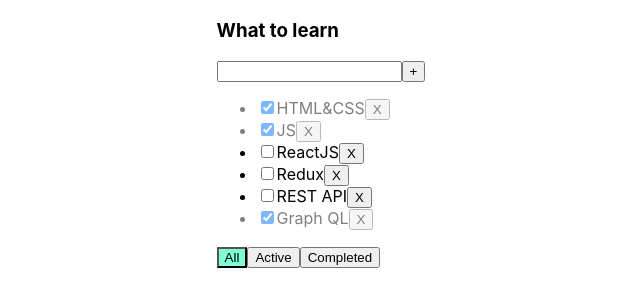
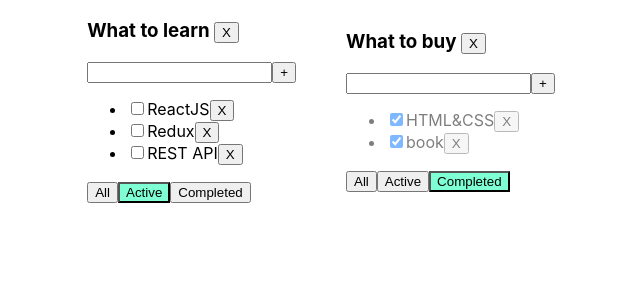
Before and after one commit to KombinatorVit/TodoLDim, a React (Create React App) app: page / in a window 1280 px wide. Shown: the top 306 px of the page, without its empty margins (319-959 px from the left). Built offline with nearby package versions, Linux system fonts and the light colour scheme.

Commit message:
Todolist for students 05

```diff
--- a/src/App.tsx
+++ b/src/App.tsx
@@ -5,75 +5,115 @@
 
 
 export type FilterValuesType = 'all' | 'completed' | 'active'
+type TodoListType = {
+    id: string
+    title: string
+    filter: FilterValuesType
+}
 
 function App() {
 
+    function removeTask(id: string, todoListId:string) {
+        debugger
+        let tasks = tasksObj[todoListId]
 
-    let [tasks, setTasks] = useState<Array<TasksType>>([
-        {id: v1(), title: 'HTML&CSS', isDone: true},
-        {id: v1(), title: 'JS', isDone: true},
-        {id: v1(), title: 'ReactJS', isDone: false},
-        {id: v1(), title: 'Redux', isDone: false},
-        {id: v1(), title: 'REST API', isDone: false},
-        {id: v1(), title: 'Graph QL', isDone: true},
+        let filteredTasks = tasks.filter((t) => t.id !== id);
+        tasksObj[todoListId] = filteredTasks
+        setTasks({...tasksObj});
+    }
 
+    function addTask(title: string, todoListId:string) {
+        let newTask = {id: v1(), title: title, isDone: false};
+        let tasks = tasksObj[todoListId]
+
+        let newTasks = [newTask, ...tasks];
+        tasksObj[todoListId] = newTasks
+
+        setTasks({...tasksObj});
+    }
+
+
+    function changeFilter(value: FilterValuesType, todoListId: string) {
+        let todolist = todolists.find(tl => tl.id === todoListId);
+        if (todolist) {
+            todolist.filter = value;
+            setTodoLists([...todolists]);
+        }
+    }
+
+
+    function changeStatus(taskId: string, isDone: boolean, todoListId: string) {
+        let tasks = tasksObj[todoListId]
+
+        let task = tasks.find((t) => t.id === taskId);
+        if (task) {
+
+            task.isDone = isDone;
+            setTasks({...tasksObj});
+
+        }
+    }
+
+    let todoListId1 = v1();
+    let todoListId2 = v1();
+
+    let [todolists, setTodoLists] = useState<Array<TodoListType>>([
+        {id: todoListId1, title: 'What to learn', filter: 'active'},
+        {id: todoListId2, title: 'What to buy', filter: 'completed'}
     ]);
 
 
-    function addTask(title: string) {
-        let newTask = {id: v1(), title: title, isDone: false};
-        let newTasks = [newTask, ...tasks];
-        setTasks(newTasks);
+    let removeTodoList = (todoListId: string)=> {
+let filteredTodoList = todolists.filter((tl => tl.id !== todoListId))
+        setTodoLists(filteredTodoList)
+        delete tasksObj[todoListId]
+        setTasks({...tasksObj})
     }
 
-    let [filter, setFilter] = useState<FilterValuesType>('all');
-
-    function removeTask(id: string) {
-        let filteredTasks = tasks.filter((t) => t.id !== id);
-        setTasks(filteredTasks);
-    }
-
-    function changeFilter(value: FilterValuesType) {
-        setFilter(value);
-    }
-
-    let tasksForTodoList = tasks;
-    if (filter === 'completed') {
-        tasksForTodoList = tasks.filter(t => t.isDone);
-    }
-
-    if (filter === 'active') {
-        tasksForTodoList = tasks.filter(t => !t.isDone);
-    }
-
-
-    function changeStatus(taskId: string, isDone: boolean) {
-        let task = tasks.find((t) => t.id === taskId);
-        if (task) {
-            task.isDone = isDone;
-        }
-        setTasks([...tasks]);
-    }
-
-
-    let todolists = [
-        {id: v1(), title: 'What to learn', filter:'active' },
-        {id: v1(), title: 'What to buy', filter:'completed' }
-    ]
-
+    let [tasksObj, setTasks] = useState({
+        [todoListId1]: [{id: v1(), title: 'HTML&CSS', isDone: true},
+            {id: v1(), title: 'JS', isDone: true},
+            {id: v1(), title: 'ReactJS', isDone: false},
+            {id: v1(), title: 'Redux', isDone: false},
+            {id: v1(), title: 'REST API', isDone: false},
+            {id: v1(), title: 'Graph QL', isDone: true},],
+        [todoListId2]: [{id: v1(), title: 'HTML&CSS', isDone: true},
+            {id: v1(), title: 'book', isDone: true},
+            {id: v1(), title: 'Milk', isDone: false}
+        ]
+    });
 
 
     return (
         <div className="App">
-            <TodoList title={'What to learn'}
-                      tasks={tasksForTodoList}
-                      removeTask={removeTask}
-                      changeFilter={changeFilter}
-                      addTask={addTask}
-                      changeTaskStatus={changeStatus}
-                      filter={filter}
-            />
 
+            {
+                todolists.map((tl) => {
+                    let tasksForTodoList = tasksObj[tl.id];
+                    if (tl.filter === 'completed') {
+                        tasksForTodoList = tasksForTodoList.filter(t => t.isDone);
+                    }
+
+                    if (tl.filter === 'active') {
+                        tasksForTodoList = tasksForTodoList.filter(t => !t.isDone);
+                    }
+
+                    return (
+                        <TodoList
+                            key={tl.id}
+                            id={tl.id}
+                            title={tl.title}
+                            tasks={tasksForTodoList}
+                            removeTask={removeTask}
+                            changeFilter={changeFilter}
+                            addTask={addTask}
+                            changeTaskStatus={changeStatus}
+                            filter={tl.filter}
+                            removeTodoList={removeTodoList}
+                        />
+                    );
+                })
+            }
 
 
         </div>
--- a/src/component/TodoList/TodoList.tsx
+++ b/src/component/TodoList/TodoList.tsx
@@ -8,13 +8,15 @@
 }
 
 type TodoListType = {
+    id: string
     title: string
     tasks: Array<TasksType>
-    removeTask: (id: string) => void
-    changeFilter: (value: FilterValuesType) => void
-    addTask: (title: string) => void
-    changeTaskStatus: (taskId: string, isDone: boolean) => void
+    removeTask: (id: string, todoListId: string) => void
+    changeFilter: (value: FilterValuesType, todoListId: string) => void
+    addTask: (title: string, todoListId: string) => void
+    changeTaskStatus: (taskId: string, isDone: boolean, todoListId: string) => void
     filter: FilterValuesType
+    removeTodoList: (todoListId: string) => void
 }
 
 
@@ -29,26 +31,29 @@
     const onKeyPressHandler = (e: KeyboardEvent<HTMLInputElement>) => {
         setError(null);
         if (e.charCode === 13) {
-            props.addTask(newTaskTitle);
+            props.addTask(newTaskTitle, props.id);
             setNewTaskTitle('');
         }
     };
 
     const addTask = () => {
         if (newTaskTitle.trim() !== '') {
-            props.addTask(newTaskTitle.trim());
+            props.addTask(newTaskTitle.trim(), props.id);
             setNewTaskTitle('');
         } else {
             setError('Title is required');
         }
     };
-    const onAllClickHandler = () => props.changeFilter('all');
-    const onActiveClickHandler = () => props.changeFilter('active');
-    const onCompletedClickHandler = () => props.changeFilter('completed');
+    const onAllClickHandler = () => props.changeFilter('all', props.id);
+    const onActiveClickHandler = () => props.changeFilter('active', props.id);
+    const onCompletedClickHandler = () => props.changeFilter('completed',  props.id);
+    const removeTodoList = () => {
+props.removeTodoList(props.id)
+    }
 
     return (
         <div>
-            <h3>{props.title}</h3>
+            <h3>{props.title} <button onClick={removeTodoList}>X</button></h3>
             <div>
                 <input value={newTaskTitle}
                        onChange={onNewTitleChangeHandler}
@@ -65,11 +70,11 @@
                 {props.tasks.map((t) => {
 
                     const onRemoveHandler = () => {
-                        props.removeTask(t.id);
+                        props.removeTask(t.id, props.id);
 
                     };
                     const onChangeHandler = (e: ChangeEvent<HTMLInputElement>) => {
-                        props.changeTaskStatus(t.id, e.currentTarget.checked);
+                        props.changeTaskStatus(t.id, e.currentTarget.checked, props.id);
                     };
 
                     return (
```
